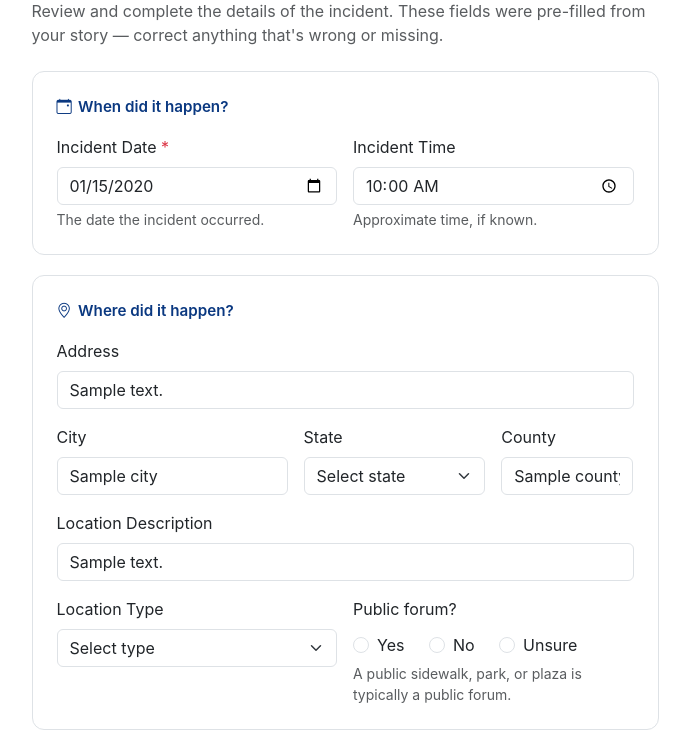
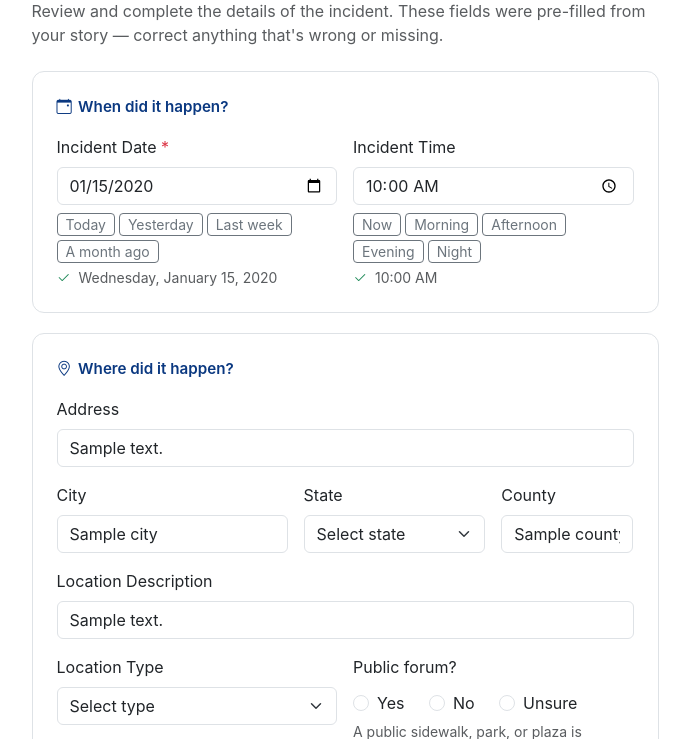
Before and after one commit to LaylaAddi/file-1983, a Django app: template templates/documents/wizard_step2.html in a window 1280 px wide. Shown: the part 295-1034 px from the top of the page, without its empty margins (295-985 px from the left). Run offline with Django 4.2, Linux system fonts and the light colour scheme; the template is opened without the code that fills it: most values are stand-ins (such as "Sample title", 1, 10 or a date in 2020).

Commit message:
Step 2: quick-chip buttons + friendly preview for date & time
- Date chips: Today, Yesterday, Last week, A month ago — one-tap fill
- Time chips: Now, Morning (9), Afternoon (2), Evening (6), Night (10)
- Live preview underneath each field showing the parsed value
  ('Saturday, May 4, 2024 at 1:00 PM') so users see what's selected
- Native HTML5 picker still works underneath; chips are additive

Wires the inputs to Alpine x-model so the chips update the UI without
page reload. Date is formatted in local time (not UTC) to avoid
midnight-edge day shifts.

```diff
--- a/templates/documents/wizard_step2.html
+++ b/templates/documents/wizard_step2.html
@@ -76,16 +76,46 @@
                             </label>
                             <input type="date" class="form-control" id="incident_date"
                                    name="incident_date"
-                                   value="{{ incident.incident_date|date:'Y-m-d'|default:'' }}"
+                                   x-model="incidentDate"
                                    required>
-                            <div class="form-text">The date the incident occurred.</div>
+                            <div class="d-flex flex-wrap gap-1 mt-2">
+                                <button type="button" class="btn btn-outline-secondary btn-sm py-0 px-2"
+                                        @click="setDateDaysAgo(0)">Today</button>
+                                <button type="button" class="btn btn-outline-secondary btn-sm py-0 px-2"
+                                        @click="setDateDaysAgo(1)">Yesterday</button>
+                                <button type="button" class="btn btn-outline-secondary btn-sm py-0 px-2"
+                                        @click="setDateDaysAgo(7)">Last week</button>
+                                <button type="button" class="btn btn-outline-secondary btn-sm py-0 px-2"
+                                        @click="setDateDaysAgo(30)">A month ago</button>
+                            </div>
+                            <div class="form-text" x-show="datePreview" x-cloak>
+                                <i class="bi bi-check2 text-success me-1"></i>
+                                <span x-text="datePreview"></span>
+                            </div>
+                            <div class="form-text" x-show="!datePreview">The date the incident occurred.</div>
                         </div>
                         <div class="col-sm-6">
                             <label for="incident_time" class="form-label">Incident Time</label>
                             <input type="time" class="form-control" id="incident_time"
                                    name="incident_time"
-                                   value="{{ incident.incident_time|time:'H:i'|default:'' }}">
-                            <div class="form-text">Approximate time, if known.</div>
+                                   x-model="incidentTime">
+                            <div class="d-flex flex-wrap gap-1 mt-2">
+                                <button type="button" class="btn btn-outline-secondary btn-sm py-0 px-2"
+                                        @click="setTimeNow()">Now</button>
+                                <button type="button" class="btn btn-outline-secondary btn-sm py-0 px-2"
+                                        @click="incidentTime='09:00'">Morning</button>
+                                <button type="button" class="btn btn-outline-secondary btn-sm py-0 px-2"
+                                        @click="incidentTime='14:00'">Afternoon</button>
+                                <button type="button" class="btn btn-outline-secondary btn-sm py-0 px-2"
+                                        @click="incidentTime='18:00'">Evening</button>
+                                <button type="button" class="btn btn-outline-secondary btn-sm py-0 px-2"
+                                        @click="incidentTime='22:00'">Night</button>
+                            </div>
+                            <div class="form-text" x-show="timePreview" x-cloak>
+                                <i class="bi bi-check2 text-success me-1"></i>
+                                <span x-text="timePreview"></span>
+                            </div>
+                            <div class="form-text" x-show="!timePreview">Approximate time, if known.</div>
                         </div>
                     </div>
                 </div>
@@ -264,8 +294,54 @@ function step2() {
         state: '{{ incident.state|escapejs }}',
         origCity: '{{ incident.city|escapejs }}'.toLowerCase(),
         origState: '{{ incident.state|escapejs }}',
+        incidentDate: '{{ incident.incident_date|date:"Y-m-d"|default:"" }}',
+        incidentTime: '{{ incident.incident_time|time:"H:i"|default:"" }}',
+
         get locationChanged() {
             return this.city.toLowerCase() !== this.origCity || this.state !== this.origState;
+        },
+
+        // Format a JS Date as YYYY-MM-DD in the user's local time
+        // (toISOString would shift to UTC and could land on the wrong day).
+        _fmtDate(d) {
+            const y = d.getFullYear();
+            const m = String(d.getMonth() + 1).padStart(2, '0');
+            const day = String(d.getDate()).padStart(2, '0');
+            return `${y}-${m}-${day}`;
+        },
+
+        setDateDaysAgo(n) {
+            const d = new Date();
+            d.setDate(d.getDate() - n);
+            this.incidentDate = this._fmtDate(d);
+        },
+
+        setTimeNow() {
+            const d = new Date();
+            this.incidentTime =
+                String(d.getHours()).padStart(2, '0') + ':' +
+                String(d.getMinutes()).padStart(2, '0');
+        },
+
+        get datePreview() {
+            if (!this.incidentDate) return '';
+            const parts = this.incidentDate.split('-').map(Number);
+            if (parts.length !== 3 || parts.some(isNaN)) return '';
+            const d = new Date(parts[0], parts[1] - 1, parts[2]);
+            if (isNaN(d.getTime())) return '';
+            return d.toLocaleDateString('en-US', {
+                weekday: 'long', year: 'numeric', month: 'long', day: 'numeric',
+            });
+        },
+
+        get timePreview() {
+            if (!this.incidentTime) return '';
+            const [h, m] = this.incidentTime.split(':').map(Number);
+            if (isNaN(h) || isNaN(m)) return '';
+            const d = new Date(2000, 0, 1, h, m);
+            return d.toLocaleTimeString('en-US', {
+                hour: 'numeric', minute: '2-digit',
+            });
         },
     }
 }
```
